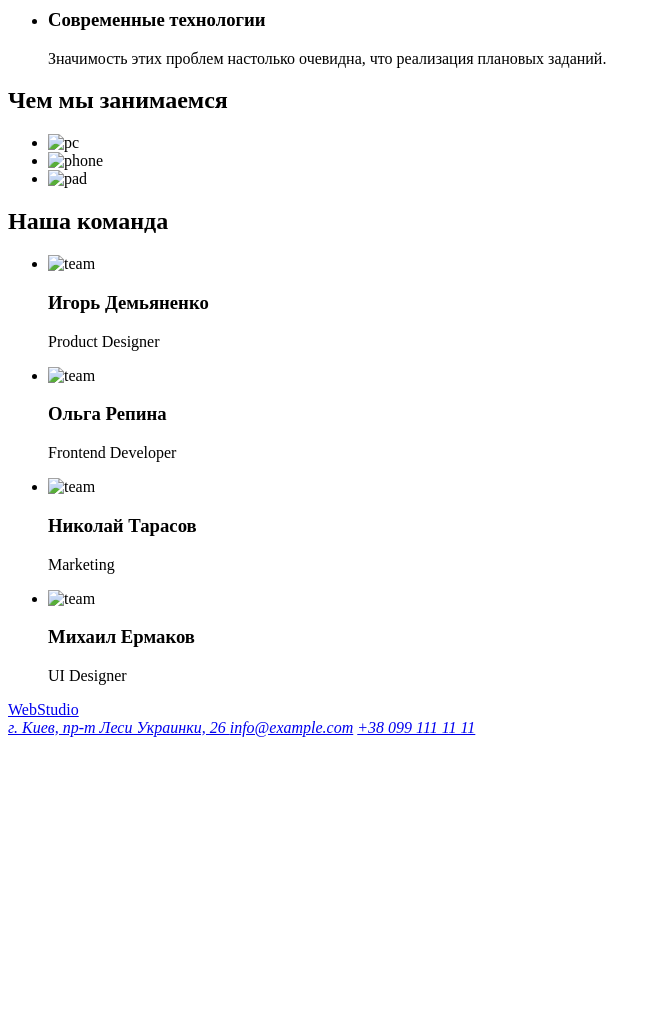
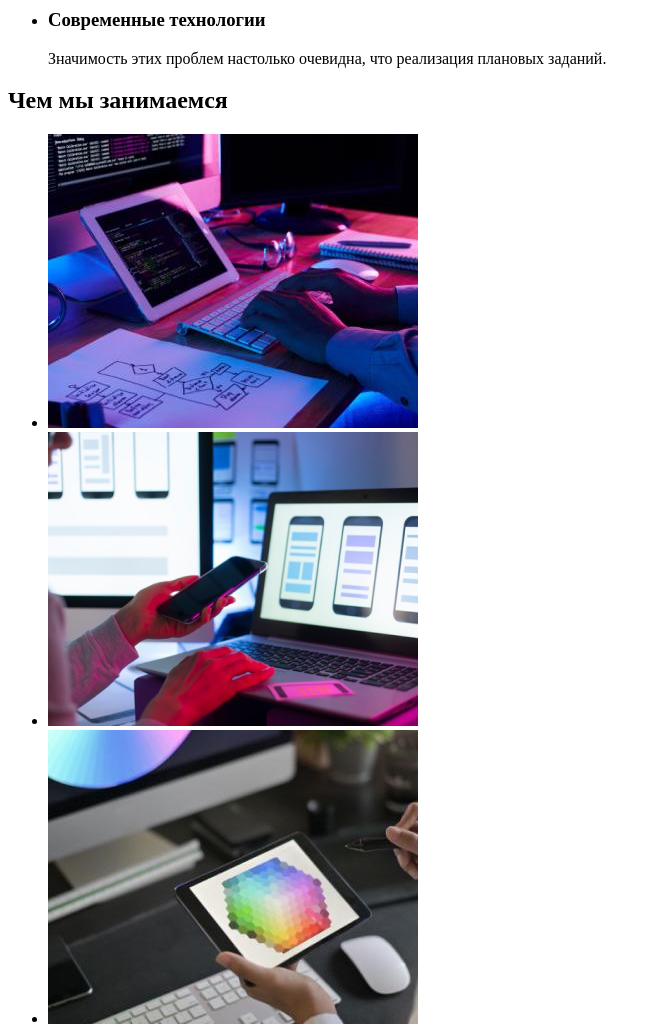
Before and after one commit to serezha-vorozhyikin/goit-markup-hw-01, a plain HTML site: page index.html in a window 1280 px wide. Shown: the part 460-1487 px from the top of the page, without its empty margins (0-661 px from the left). Before the commit the page ends 1205 px from the top, so only its background shows below. Drawn offline with Linux system fonts and the light colour scheme; the site is published under a folder, as on GitHub Pages, so addresses that start at the root find nothing.

Commit message:
Update index.html

```diff
--- a/index.html
+++ b/index.html
@@ -8,7 +8,7 @@
   </head>
   <body>
     <header>
-      <a href="/index.html">WebStudio</a>
+      <a href="./index.html">WebStudio</a>
       <nav>
         <ul>
           <li><a href="">Студия</a></li>
@@ -61,13 +61,23 @@
         <h2>Чем мы занимаемся</h2>
         <ul>
           <li>
-            <img src="/image/box 1.jpg" alt="pc" width="370" height="294" />
+            <img src="./image/box 1.jpg" alt="Пк" width="370" height="294" />
           </li>
           <li>
-            <img src="/image/box 2.jpg" alt="phone" width="370" height="294" />
+            <img
+              src="./image/box 2.jpg"
+              alt="Телефон"
+              width="370"
+              height="294"
+            />
           </li>
           <li>
-            <img src="/image/box 3.jpg" alt="pad" width="370" height="294" />
+            <img
+              src="./image/box 3.jpg"
+              alt="Планшет"
+              width="370"
+              height="294"
+            />
           </li>
         </ul>
       </section>
@@ -75,22 +85,42 @@
         <h2>Наша команда</h2>
         <ul>
           <li>
-            <img src="/image/img-1.jpg" alt="team" width="270" height="260" />
+            <img
+              src="./image/img-1.jpg"
+              alt="Команда"
+              width="270"
+              height="260"
+            />
             <h3>Игорь Демьяненко</h3>
             <p>Product Designer</p>
           </li>
           <li>
-            <img src="/image/img-2.jpg" alt="team" width="270" height="260" />
+            <img
+              src="./image/img-2.jpg"
+              alt="Команда"
+              width="270"
+              height="260"
+            />
             <h3>Ольга Репина</h3>
             <p>Frontend Developer</p>
           </li>
           <li>
-            <img src="/image/img-3.jpg" alt="team" width="270" height="260" />
+            <img
+              src="./image/img-3.jpg"
+              alt="Команда"
+              width="270"
+              height="260"
+            />
             <h3>Николай Тарасов</h3>
             <p>Marketing</p>
           </li>
           <li>
-            <img src="/image/img-4.jpg" alt="team" width="270" height="260" />
+            <img
+              src="./image/img-4.jpg"
+              alt="Команда"
+              width="270"
+              height="260"
+            />
             <h3>Михаил Ермаков</h3>
             <p>UI Designer</p>
           </li>
@@ -98,7 +128,7 @@
       </section>
     </main>
     <footer>
-      <a href="/index.html">WebStudio</a>
+      <a href="./index.html">WebStudio</a>
       <address>
         <a
           href="https://goo.gl/maps/j2xao7N6VXjpigtG7"
```
